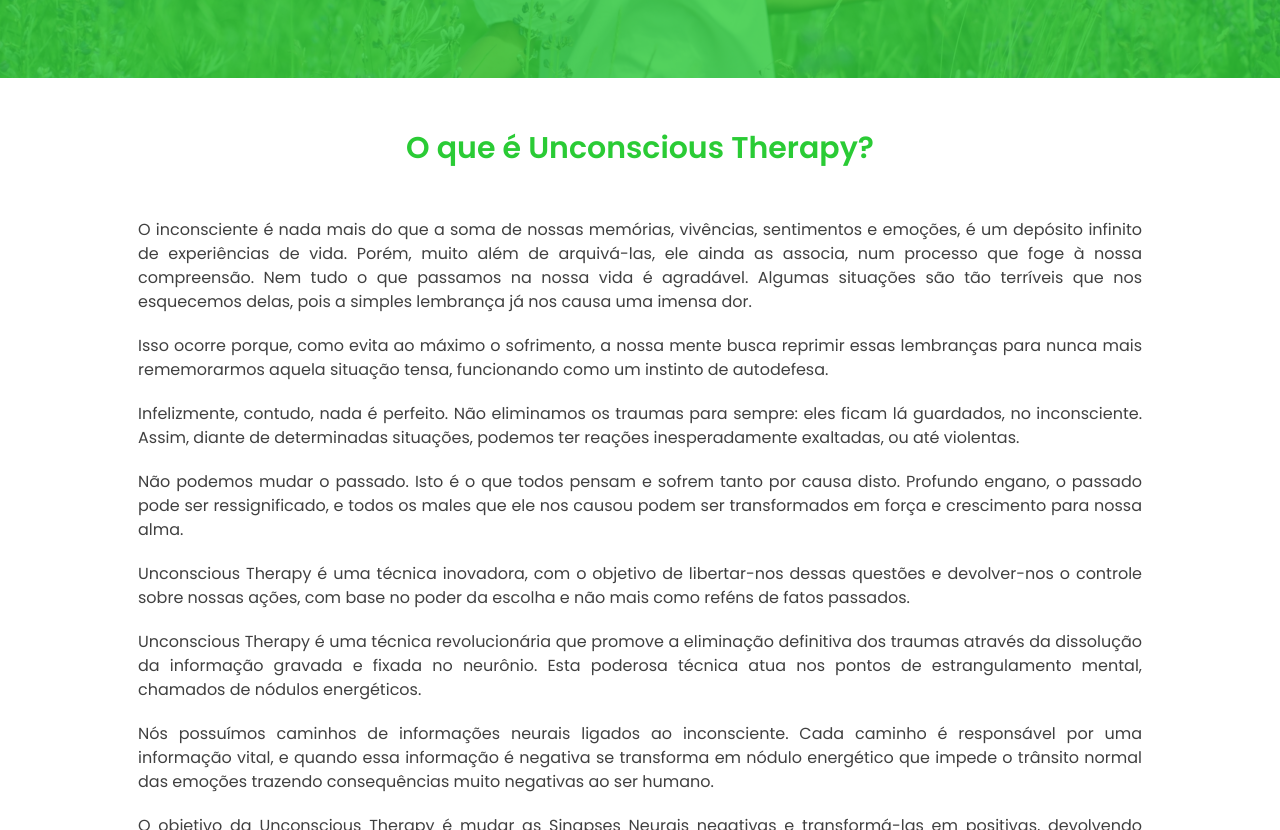
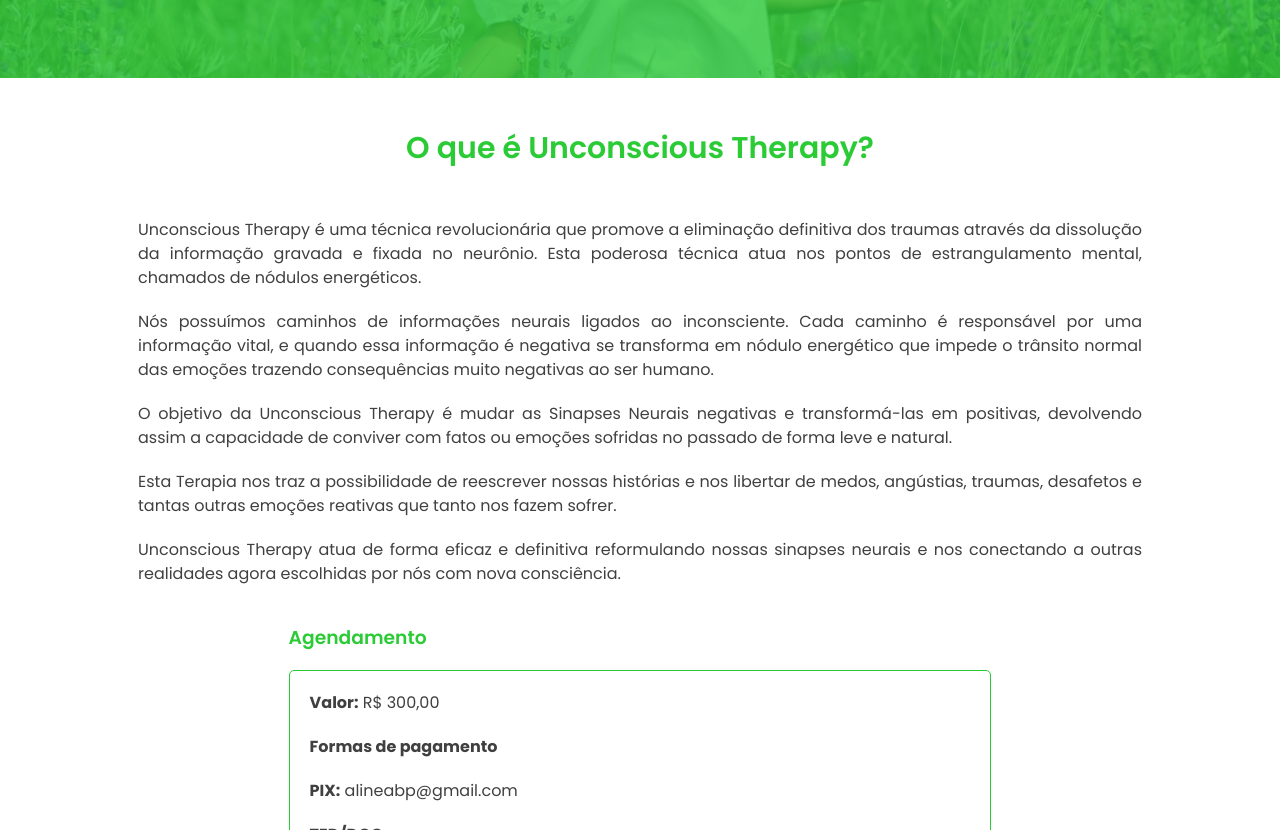
Before and after one commit to alinebastos/alinebastosterapeuta, a React (Create React App) app: page /unconscious-therapy in a window 1280 px wide. Shown: the part 502-1332 px from the top of the page. Built offline with nearby package versions, Linux system fonts and the light colour scheme.

Commit message:
Diminuir o texto de Unconscious Therapy

```diff
--- a/src/pages/unconscious-therapy/index.js
+++ b/src/pages/unconscious-therapy/index.js
@@ -110,11 +110,6 @@
         </Header>
         <Main>
             <h2>O que é Unconscious Therapy?</h2>
-            <p>O inconsciente é nada mais do que a soma de nossas memórias, vivências, sentimentos e emoções, é um depósito infinito de experiências de vida. Porém, muito além de arquivá-las, ele ainda as associa, num processo que foge à nossa compreensão. Nem tudo o que passamos na nossa vida é agradável. Algumas situações são tão terríveis que nos esquecemos delas, pois a simples lembrança já nos causa uma imensa dor.</p>
-            <p>Isso ocorre porque, como evita ao máximo o sofrimento, a nossa mente busca reprimir essas lembranças para nunca mais rememorarmos aquela situação tensa, funcionando como um instinto de autodefesa.</p>
-            <p>Infelizmente, contudo, nada é perfeito. Não eliminamos os traumas para sempre: eles ficam lá guardados, no inconsciente. Assim, diante de determinadas situações, podemos ter reações inesperadamente exaltadas, ou até violentas.</p>
-            <p>Não podemos mudar o passado. Isto é o que todos pensam e sofrem tanto por causa disto. Profundo engano, o passado pode ser ressignificado, e todos os males que ele nos causou podem ser transformados em força e crescimento para nossa alma.</p>
-            <p>Unconscious Therapy é uma técnica inovadora, com o objetivo de libertar-nos dessas questões e devolver-nos o controle sobre nossas ações, com base no poder da escolha e não mais como reféns de fatos passados.</p>
             <p>Unconscious Therapy é uma técnica revolucionária que promove a eliminação definitiva dos traumas através da dissolução da informação gravada e fixada no neurônio. Esta poderosa técnica atua nos pontos de estrangulamento mental, chamados de nódulos energéticos.</p>
             <p>Nós possuímos caminhos de informações neurais ligados ao inconsciente. Cada caminho é responsável por uma informação vital, e quando essa informação é negativa se transforma em nódulo energético que impede o trânsito normal das emoções trazendo consequências muito negativas ao ser humano.</p>
             <p>O objetivo da Unconscious Therapy é mudar as Sinapses Neurais negativas e transformá-las em positivas, devolvendo assim a capacidade de conviver com fatos ou emoções sofridas no passado de forma leve e natural.</p>
```
